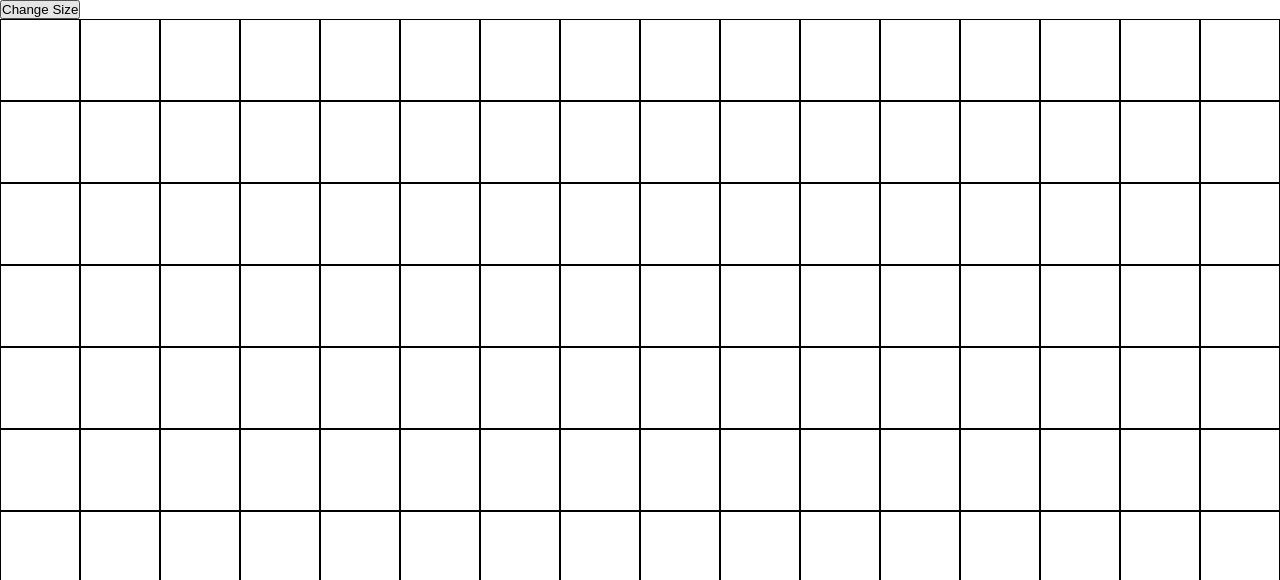
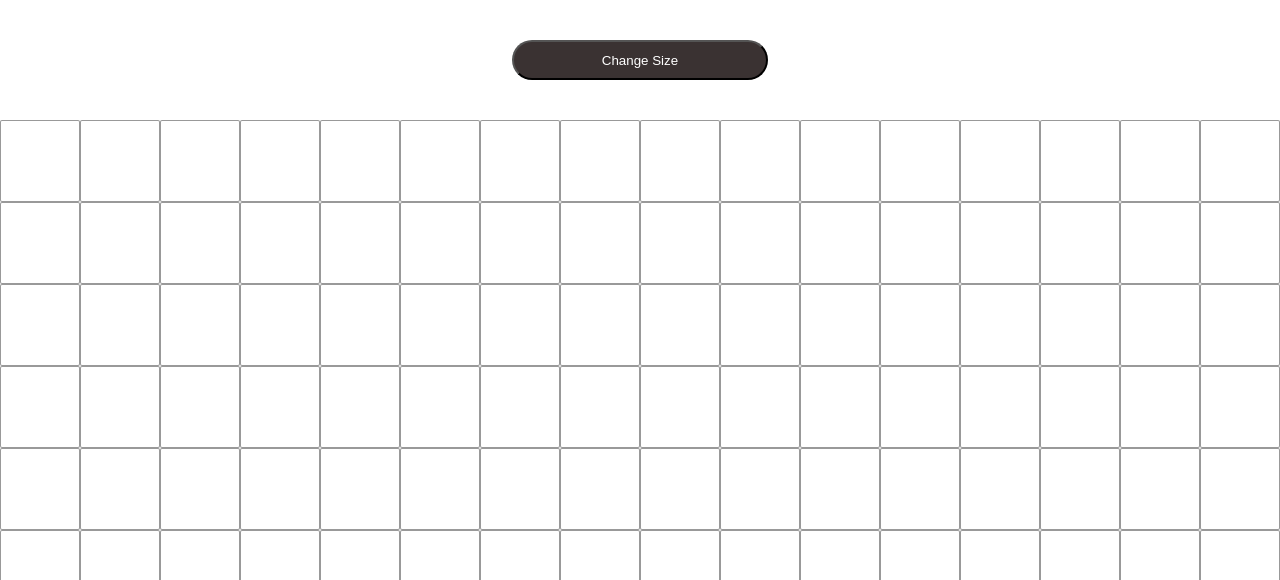
Before and after one commit to Bmuno23/Etch-A-Sketch, a plain HTML site: page index.html in a window 1280 px wide. Shown: the top 580 px of the page. Drawn offline with Linux system fonts and the light colour scheme.

Commit message:
added finishing styles

```diff
--- a/index.html
+++ b/index.html
@@ -8,7 +8,9 @@
     <title>Etch A Sketch</title>
 </head>
 <body>
-    <button id="changeSize">Change Size</button>
+    <div class="header">
+        <button id="changeSize">Change Size</button>
+    </div>
     <div id="container"></div>
 </body>
 </html>
--- a/script.js
+++ b/script.js
@@ -1,9 +1,11 @@
-//create 16x16 grid of div's
 
 const container = document.querySelector("#container");
 
 function createGrid(size){
+    //clear existing grid
     container.innerHTML = '';
+
+    //create grid based on size input
     for (let i = 0; i < size * size; i++) {
         const div = document.createElement("div");
 
@@ -32,8 +34,14 @@ function createGrid(size){
 //create initial grid
 createGrid(16);
 
+//create new sized grid based on user input if button is clicked
 const size = document.querySelector("#changeSize")
 size.addEventListener("click", () =>{
+
     let val = prompt("Please Enter Desired Size");
-    createGrid(val);
+    if (!isNaN(val) && val > 0) {
+        createGrid(val); // Create a new grid with the specified size
+      } else {
+        alert("Please enter a valid number!");
+      }
 })
--- a/styles.css
+++ b/styles.css
@@ -14,7 +14,23 @@
     background-color: white;
     width: calc(100%/16);
     padding-bottom: calc(100%/16);
-    border: 1px solid black;
+    border: 1px solid rgba(0, 0, 0, 0.4);
     transition: background-color 0.5s ease;
+    border-radius: 2px;
 
 }
+.header{
+    display: flex;
+    align-items: center;
+    justify-content: center;
+    padding-bottom: 40px;
+    padding-top: 40px;
+}
+
+#changeSize{
+    width: 20%;
+    height: 40px;
+    background-color: rgb(58, 50, 50);
+    color: white;
+    border-radius: 20px;
+}
```
